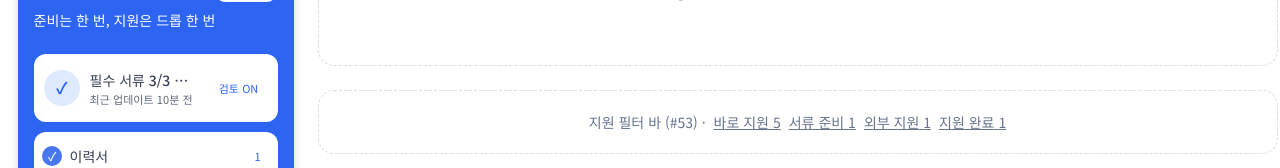
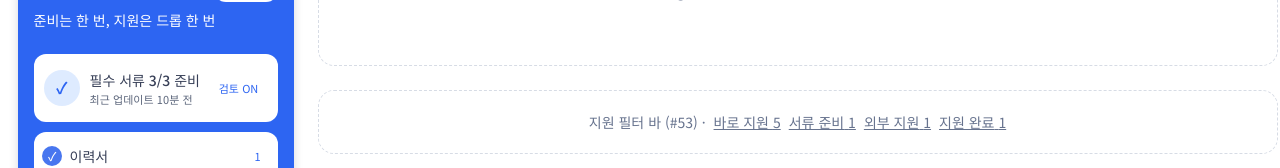
Before and after one commit to SOPT-all/39-COLLABORATION-WEB-SARAMIN, a React (Vite) app: page / in a window 1280 px wide. Shown: the part 277-445 px from the top of the page. Built offline with nearby package versions, Linux system fonts and the light colour scheme.

Commit message:
fix: 스티키 허브 요약 카드 제목이 말줄임표로 잘리는 문제 수정

```diff
--- a/src/shared/components/hub/readiness-summary.tsx
+++ b/src/shared/components/hub/readiness-summary.tsx
@@ -4,6 +4,8 @@
 //          title · description - 문구. 기본값 '필수 서류 3/3 준비' · '최근 업데이트 10분 전'
 //          className, 나머지 div 속성 통과
 // 구조   : [36px 원 아이콘] [title / description] [ChipStickyReview '검토 ON']
+// 폭     : 글자 자리가 110px인데 '필수 서류 3/3 준비'가 브라우저에서 110.5px라 말줄임표가 생김
+//          글자 영역을 칩 쪽으로 1px 넓혀서(-mr-px) 해결. 칩 안쪽 여백과 겹치므로 보이는 위치는 그대로
 // 재사용 : 주형 님 ChipStickyReview, 피그마 readiness_icon을 뽑은 ic-readiness-check · ic-readiness-alert
 // 접근성 : ✓ · ! 아이콘은 장식이라 aria-hidden. 상태는 문구가 읽어 줌
 
@@ -44,7 +46,7 @@ const ReadinessSummary = ({
       {...props}
     >
       <Icon aria-hidden className="shrink-0" />
-      <div className="flex min-w-0 flex-1 flex-col gap-px">
+      <div className="-mr-px flex min-w-0 flex-1 flex-col gap-px">
         <p className="truncate text-label-14 text-text-primary">{title}</p>
         <p className="truncate text-caption-11 text-text-secondary">
           {description}
```
